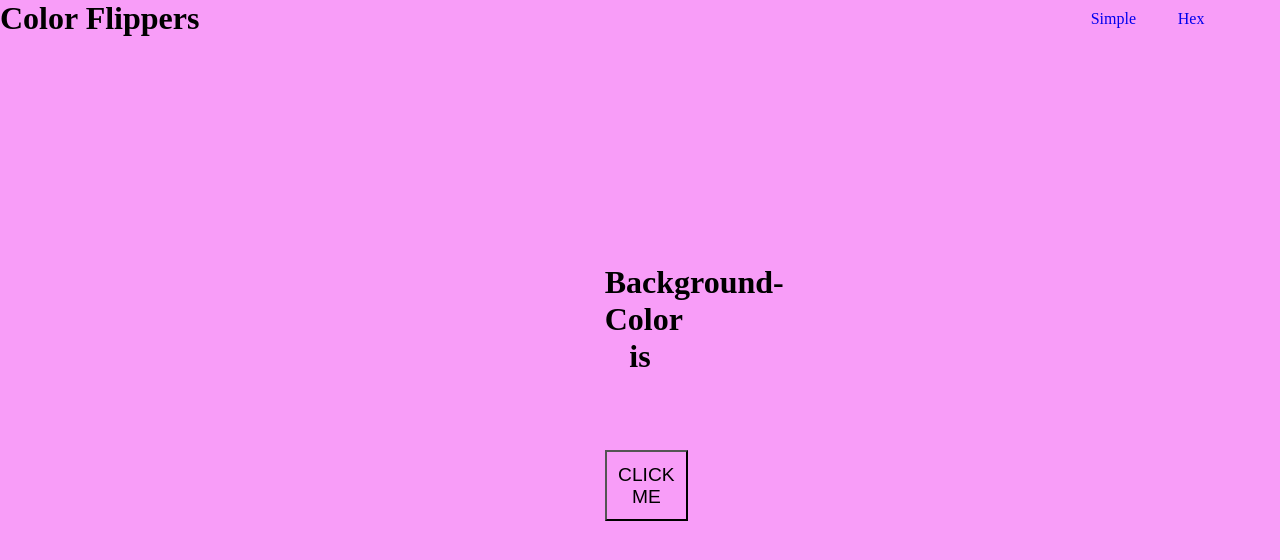
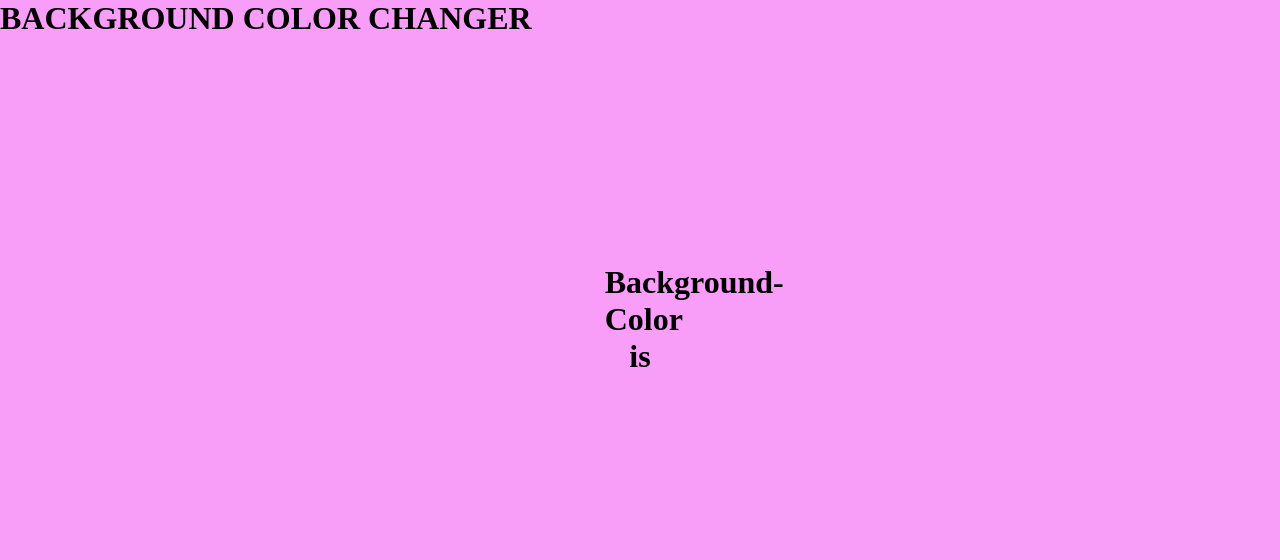
Before and after one commit to 4702Desdemona/colorchanger, a plain HTML site: page color.html in a window 1280 px wide. Drawn offline with Linux system fonts and the light colour scheme; files that its build step writes are made by us from their sources.

Commit message:
Update color.html

```diff
--- a/color.html
+++ b/color.html
@@ -4,16 +4,13 @@
     <meta charset="UTF-8">
     <meta http-equiv="X-UA-Compatible" content="IE=edge">
     <meta name="viewport" content="width=device-width, initial-scale=1.0">
-    <title>color flipper</title>
-    <link href="../color_flipper/colorstyle.css" rel="stylesheet">
+    <title>COLOR CHANGER</title>
+    <link href="colorstyle.css" rel="stylesheet">
 </head>
 <body>
     <div class="container">
-        <h1>Color Flippers</h1>
-        <div id="n">
-            <a href="color.html" id="nor" >Simple</a>
-            <a href="hex.html" id="hex">Hex</a>
-        </div>
+        <h1>BACKGROUND COLOR CHANGER</h1>
+
 
     </div>
 
@@ -21,9 +18,9 @@
         <h1>Background-Color is
             <h1 id="result"></h1>
         </h1>
-        <button  onclick="nor();" id="clickme">CLICK ME</button>
+
     </div>
-    <script src="jscolor.js"></script>
+
     <noscript>The Script is not supported</noscript>
 </body>
 </html>
```
